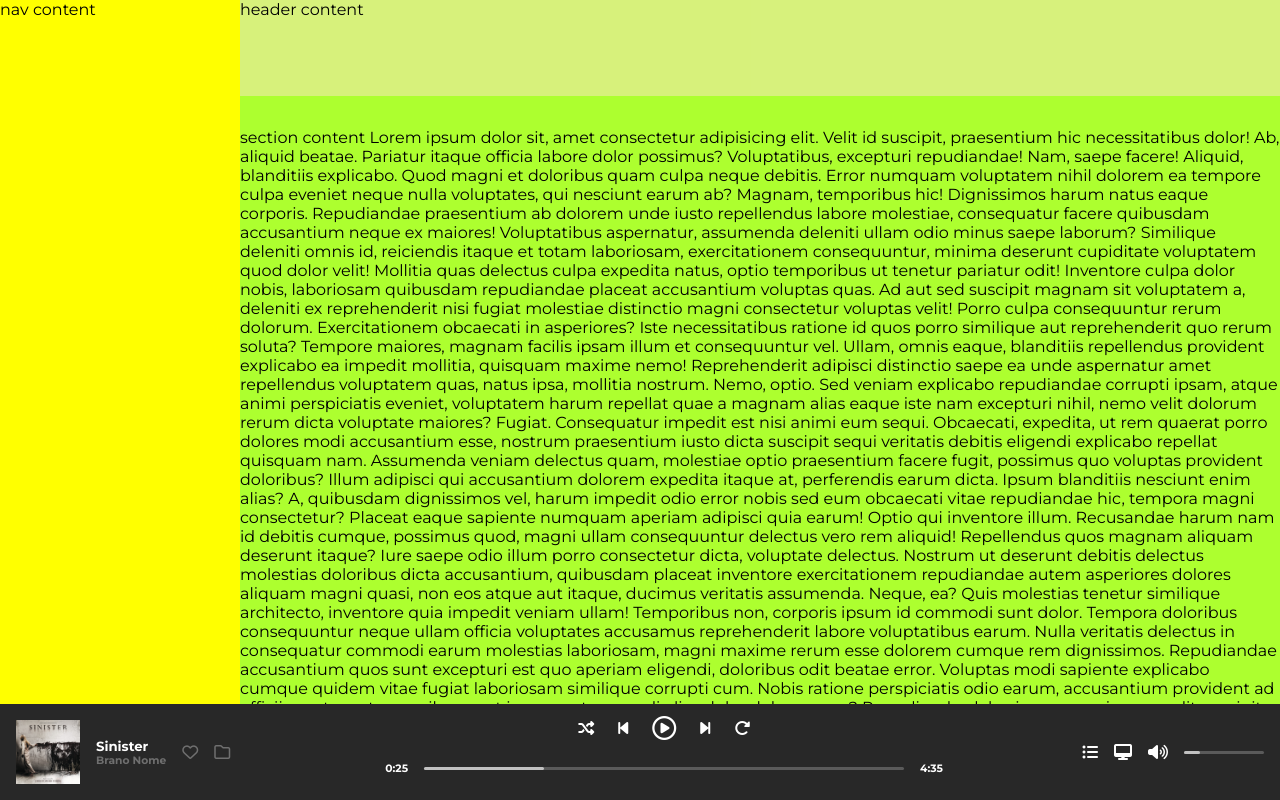
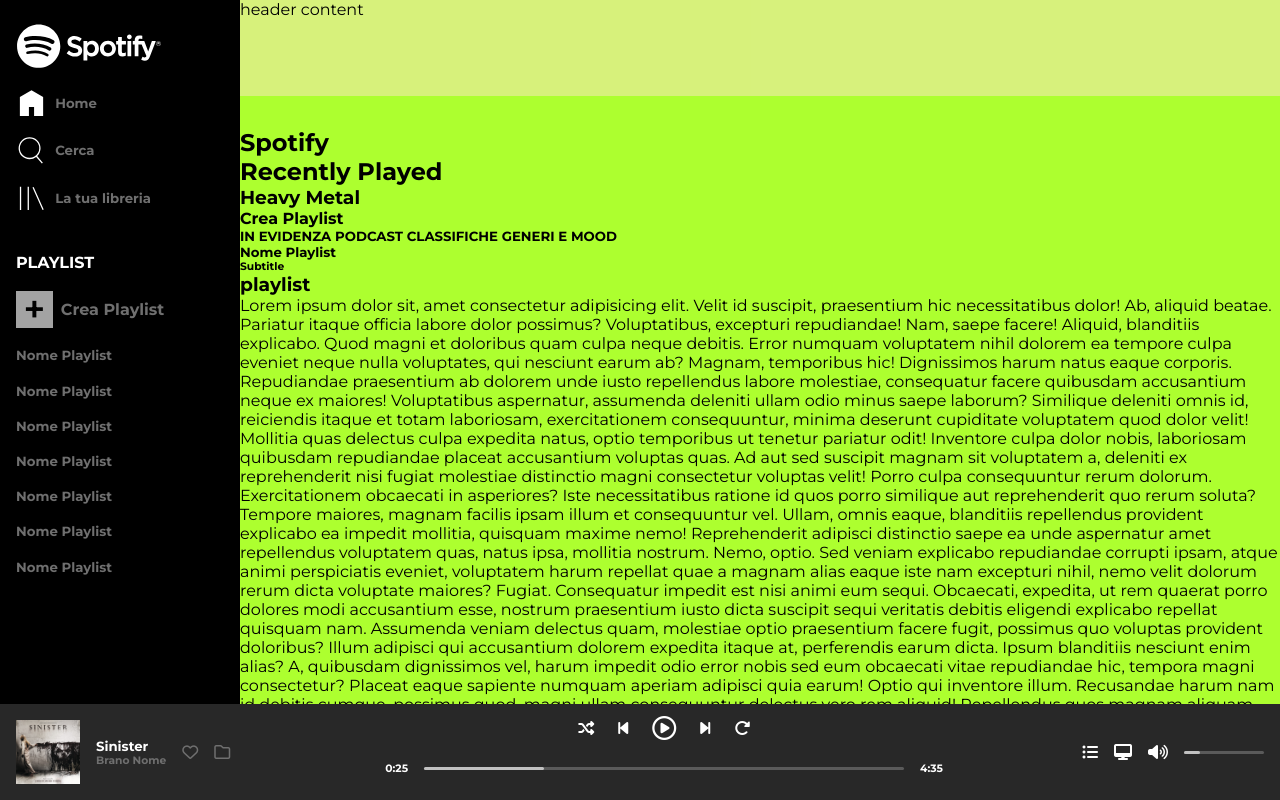
Before and after one commit to IreneChicca/html-css-spotifyweb, a plain HTML site: page index.html in a window 1280 px wide. Drawn offline with Linux system fonts and the light colour scheme.

Commit message:
EDIT navbar - desktop

```diff
--- a/css/style.css
+++ b/css/style.css
@@ -58,11 +58,71 @@ main {
     display: flex;
 }
 
+/* sidebar */
 
-nav {
+#sidebar {
     width: 15rem;
-    background-color: yellow;
+    background-color: var(--bg-color-sidebar);
+    color: var(--txt-color-second);
 }
+
+#sidebar>* {
+    padding: 1rem;
+}
+
+.sidebar-icons>div {
+    display: flex;
+    align-items: center;
+    gap: .5rem;
+    padding: .5rem 0;
+}
+
+.sidebar-icons>img {
+    width: 70%;
+    padding: .5rem 0;
+}
+
+
+.sidebar-icons div img {
+    width: 15%;
+}
+
+
+.sidebar-playlist {
+    display: flex;
+    flex-direction: column;
+    gap: 1.2rem;
+    text-align: start;
+}
+
+.sidebar-playlist h4:first-child {
+    color: var(--txt-color-primary);
+    text-transform: uppercase;
+}
+
+.create-playlist {
+    display: flex;
+    align-items: center;
+    gap: .5rem;
+
+}
+
+.sidebar-playlist span {
+    color: #000000;
+    text-align: center;
+    background-color: var(--txt-color-second);
+    width: 2.3rem;
+    height: 2.3rem;
+    line-height: 2.3rem;
+    font-size: 2.3rem;
+    font-weight: 600;
+    background-color: #a3a3a3;
+    display: inline-block;
+}
+
+
+
+/* music */
 
 
 section {
--- a/index.html
+++ b/index.html
@@ -18,8 +18,45 @@
 <body>
 
     <main>
-        <nav>
-            nav content
+        <nav id="sidebar">
+            <div class="sidebar-icons">
+                <img src="img/logo.svg" alt="logo">
+                <div>
+                    <img src="img/home.svg" alt="">
+                    <h5>Home</h5>
+                </div>
+                <div>
+                    <img src="img/search.svg" alt="">
+                    <h5>Cerca</h5>
+                </div>
+                <div>
+                    <img src="img/libreria.svg" alt="">
+                    <h5>La tua libreria</h5>
+
+                </div>
+            </div>
+
+            <div class="sidebar-playlist">
+
+                <h4>playlist</h4>
+
+                <div class="create-playlist">
+                    <span> + </span>
+                    <h4>Crea Playlist</h4>
+                </div>
+
+                <h5>Nome Playlist</h5>
+                <h5>Nome Playlist</h5>
+                <h5>Nome Playlist</h5>
+                <h5>Nome Playlist</h5>
+                <h5>Nome Playlist</h5>
+                <h5>Nome Playlist</h5>
+                <h5>Nome Playlist</h5>
+
+            </div>
+
+
+
         </nav>
 
 
@@ -31,7 +68,14 @@
 
             </header>
             <div id="music">
-                section content
+                <h1>Spotify</h1>
+                <h2>Recently Played</h2>
+                <h3>Heavy Metal</h3>
+                <h4>Crea Playlist </h4>
+                <h5>IN EVIDENZA PODCAST CLASSIFICHE GENERI E MOOD</h5>
+                <H5>Nome Playlist</H5>
+                <h6>Subtitle</h6>
+                <h3>playlist</h3>
 
                 Lorem ipsum dolor sit, amet consectetur adipisicing elit. Velit id suscipit, praesentium hic
                 necessitatibus dolor! Ab, aliquid beatae. Pariatur itaque officia labore dolor possimus? Voluptatibus,
```
